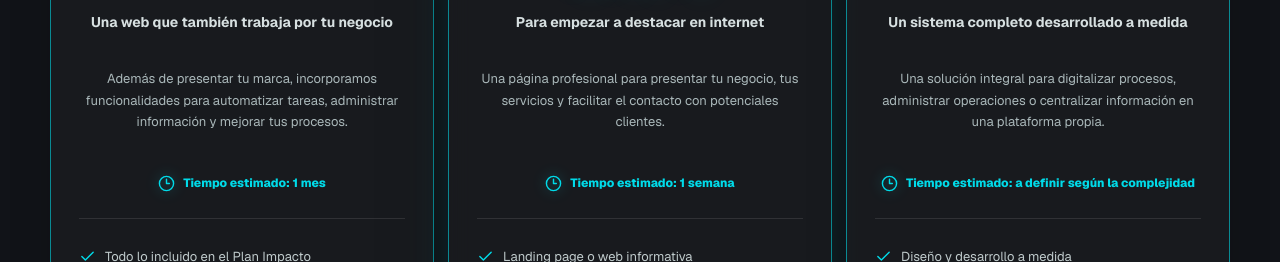
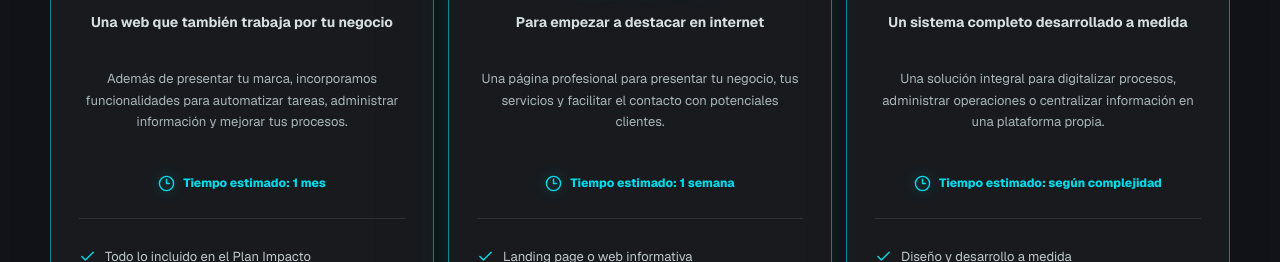
Before and after one commit to hberrino/hbdigitalstudio, a Next.js app: page / in a window 1280 px wide. Shown: the part 7117-7379 px from the top of the page. Built offline with nearby package versions, Linux system fonts and the light colour scheme.

Commit message:
Acorta el tiempo estimado de System

```diff
--- a/app/data/plans.js
+++ b/app/data/plans.js
@@ -24,7 +24,7 @@ export const plans = [
     name: "Plan System",
     eyebrow: "Un sistema completo desarrollado a medida",
     description: "Una solución integral para digitalizar procesos, administrar operaciones o centralizar información en una plataforma propia.",
-    timeline: "Tiempo estimado: a definir según la complejidad",
+    timeline: "Tiempo estimado: según complejidad",
     features: ["Diseño y desarrollo a medida", "Página institucional o comercial incluida", "Sistema de gestión y panel avanzado", "Usuarios, roles y permisos", "Automatizaciones, informes e integraciones", "Arquitectura preparada para crecer", "Seguimiento técnico", "Soporte especializado"],
     message: "Hola, quiero consultar sobre el Plan System.",
   },
```
